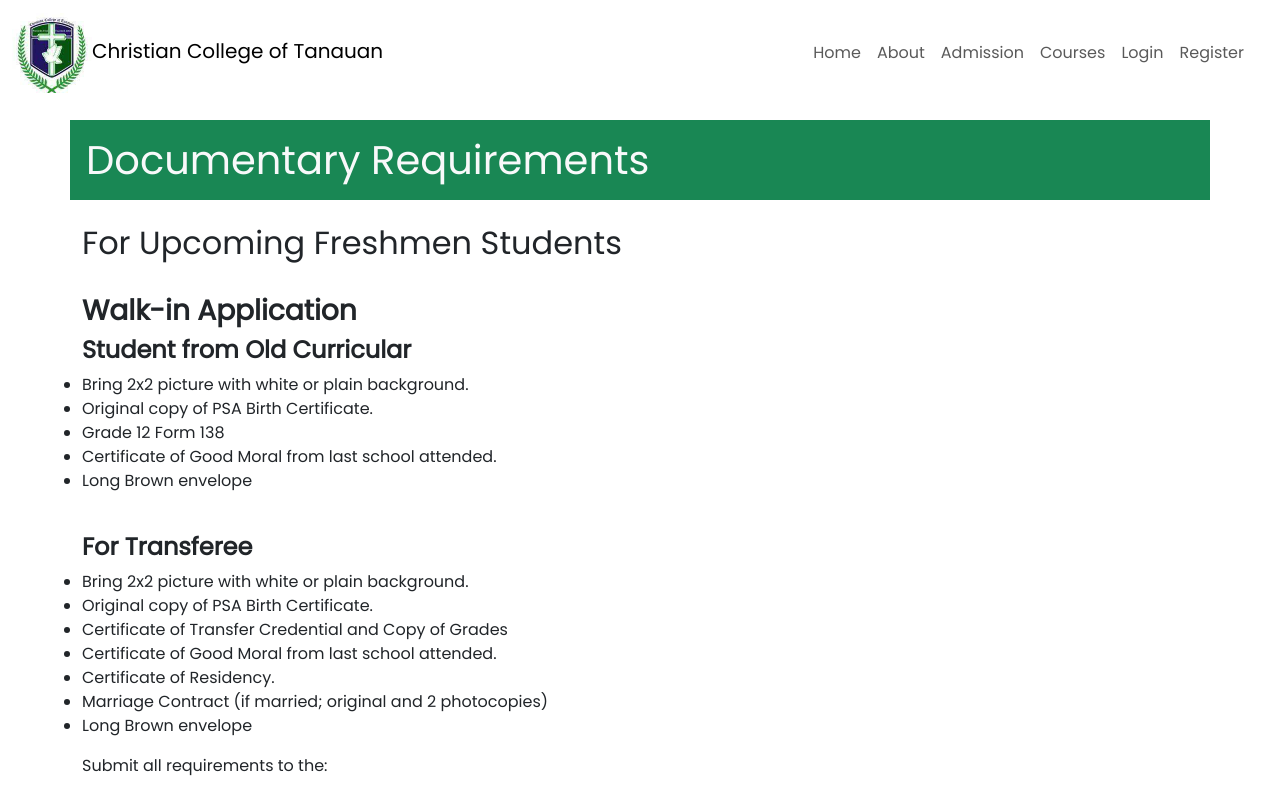
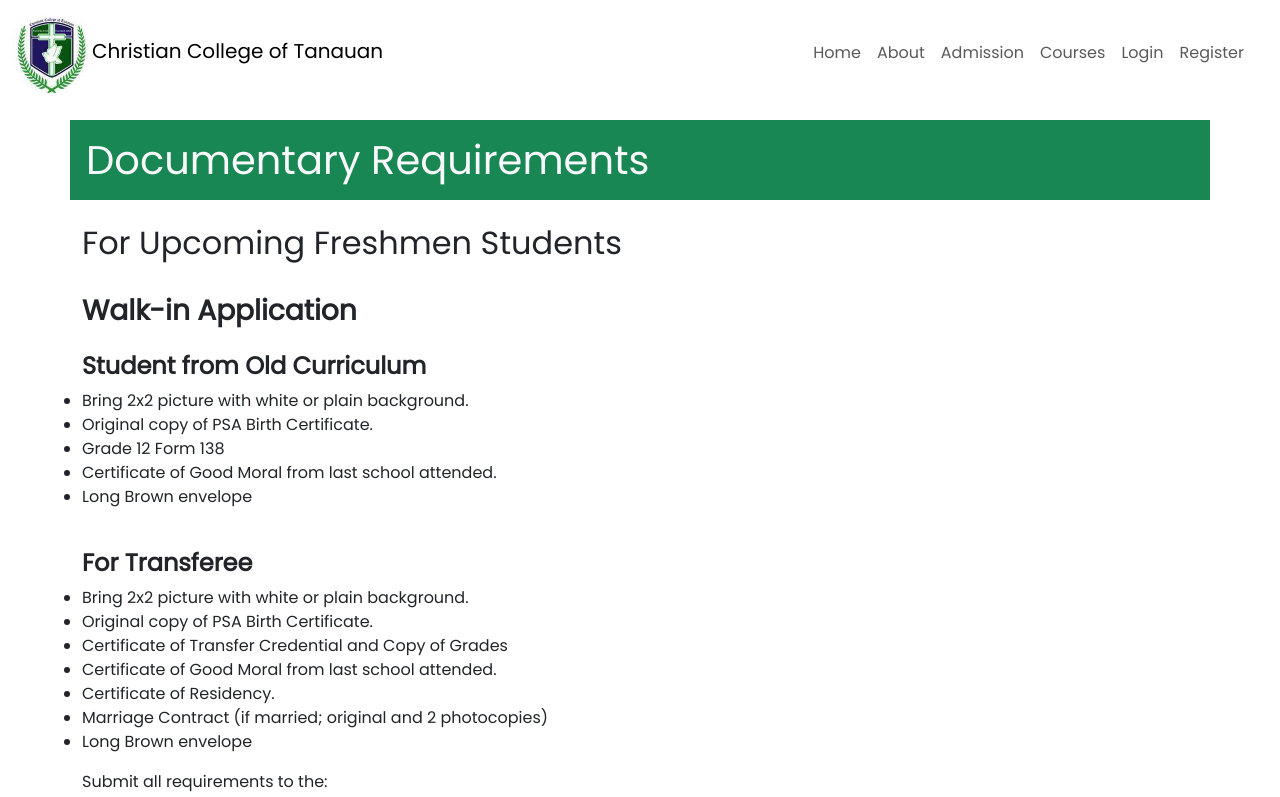
Before and after one commit to praisenera/cct_restore, a React (Create React App) app: page /admission in a window 1280 px wide. Shown: the top 797 px of the page. Built offline with nearby package versions, Linux system fonts and the light colour scheme; no server answers.

Commit message:
add in admission.jsx

```diff
--- a/src/Components/Admission.jsx
+++ b/src/Components/Admission.jsx
@@ -16,8 +16,8 @@ function Admission() {
           <h3 className="pt-4">
             <b>Walk-in Application</b>
           </h3>
-          <h4>
-            <b>Student from Old Curricular</b>
+          <h4 className="pt-3">
+            <b>Student from Old Curriculum</b>
           </h4>
           <ul>
             <li>Bring 2x2 picture with white or plain background.</li>
```
